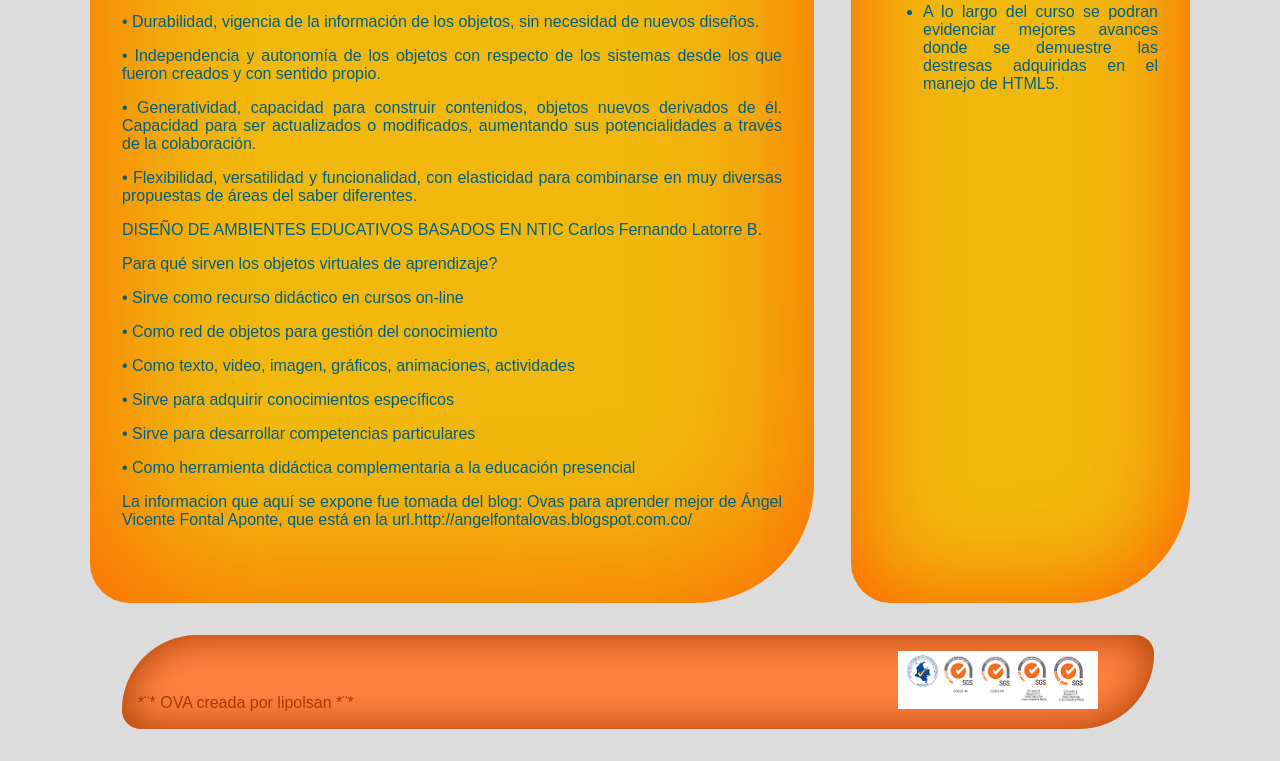
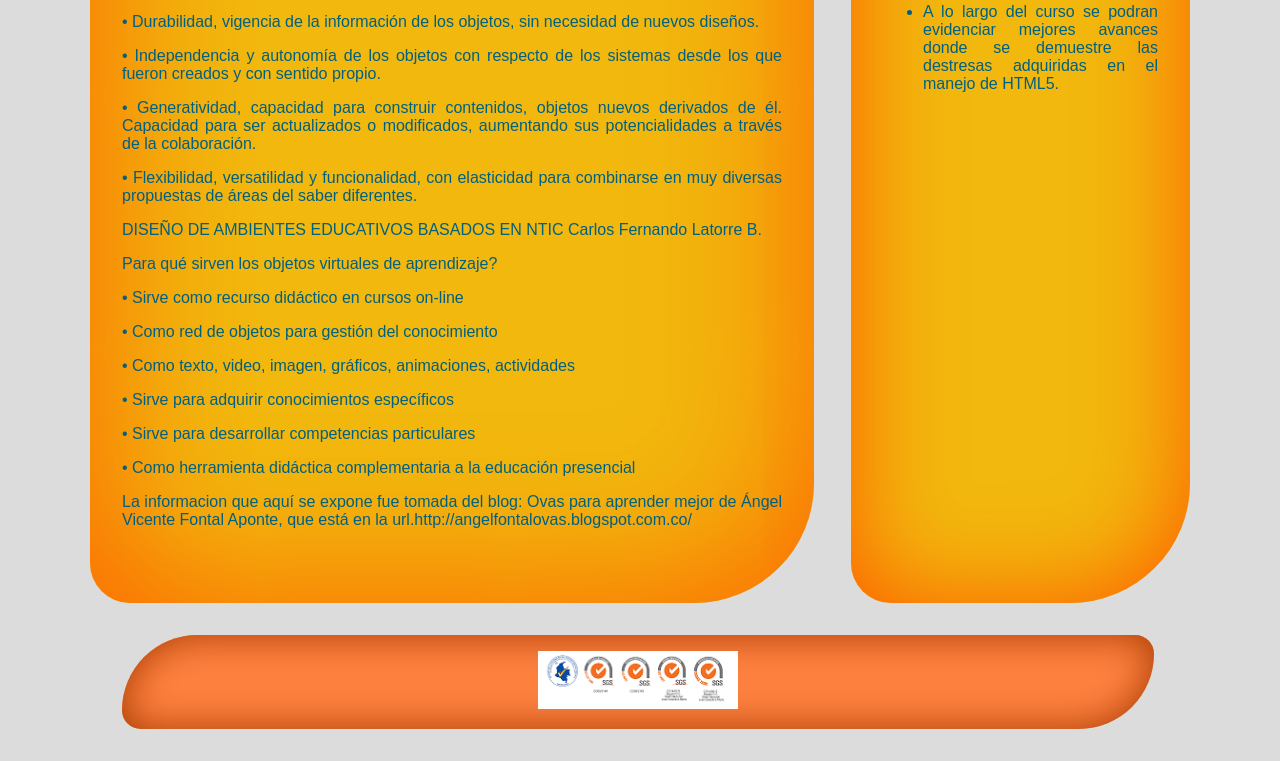
Before and after one commit to lipolsan/lipolsan.github.io, a plain HTML site: page index.html in a window 1280 px wide. Shown: the part 1176-1937 px from the top of the page. Drawn offline with Linux system fonts and the light colour scheme.

Commit message:
Quitar texto footer
Quité el texto del foteer pues se vé desordenado.

```diff
--- a/css/style.css
+++ b/css/style.css
@@ -131,5 +131,5 @@ footer{
 footer img{
 	width: 20%;
 	margin: 0 auto;
-	transform: translate( +270%, 0);
+	transform: translate( +200%, 0);
 }
--- a/index.html
+++ b/index.html
@@ -116,7 +116,7 @@
 				</ul>
 			</aside>
 
-			<footer> *¨* OVA creada por lipolsan *¨* <img class="lazyOwl" src="img/calidadUnad.png"></footer>
+			<footer><img class="lazyOwl" src="img/calidadUnad.png"></footer>
 		</div
 	</div>
 
```
